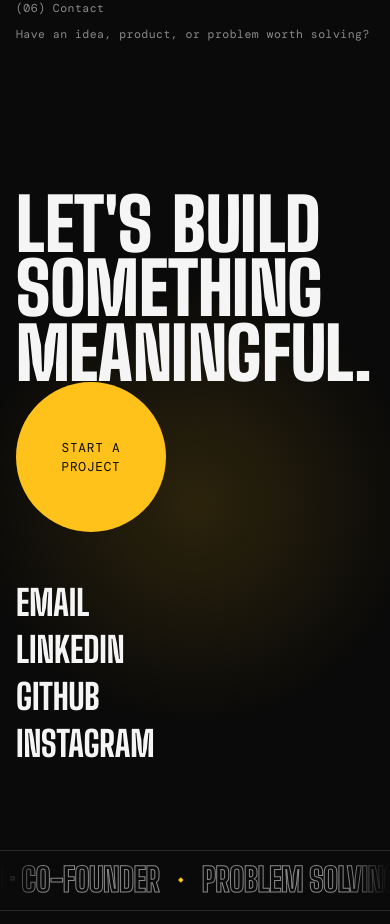
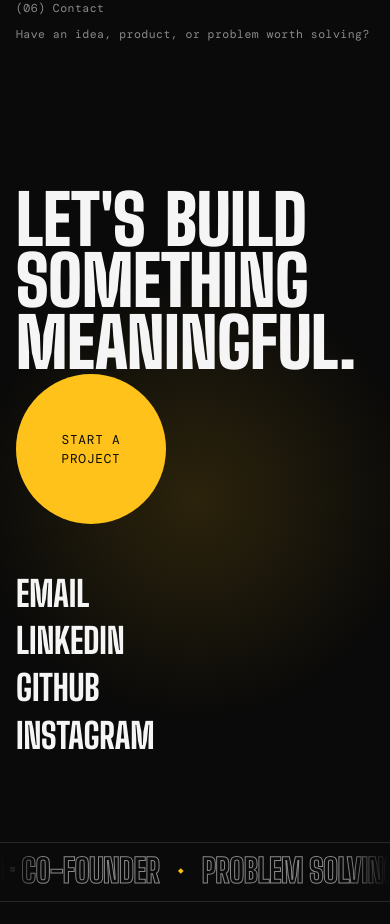
Before and after one commit to Maniyarasan10/ceo, a React (Vite) app: page / in a window 390 px wide. Shown: the part 10936-11860 px from the top of the page. Built offline with nearby package versions, Linux system fonts and the light colour scheme.

Commit message:
fix(contact): size headline from usable width so it never clips

```diff
--- a/src/components/Contact/Contact.css
+++ b/src/components/Contact/Contact.css
@@ -1,6 +1,9 @@
 .contact { position: relative; overflow: hidden; background: radial-gradient(circle 38vmax at var(--mx, 50%) var(--my, 60%), color-mix(in srgb, var(--accent) 14%, transparent), transparent 70%); }
 .contact__inner { padding: 8vh var(--pad) 10vh; display: grid; gap: 8vh; }
-.contact__title { font-size: clamp(3.6rem, 18.5vw, 26rem); line-height: 0.82; font-weight: 900; }
+/* Size the headline from the usable width (viewport minus the section's side padding),
+   not raw vw. The longest line "MEANINGFUL." is ~4.93em wide, so dividing by 5.2 leaves
+   a safety margin and stops the line being clipped on narrow phones. */
+.contact__title { font-size: clamp(3.4rem, calc((100vw - 2 * var(--pad)) / 5.2), 26rem); line-height: 0.82; font-weight: 900; }
 .contact__line { display: block; white-space: nowrap; }
 .contact__line .word { overflow: visible; padding: 0; margin: 0; }
 .contact__line .char { color: color-mix(in srgb, var(--accent) calc(var(--hot, 0) * 100%), var(--fg)); transition: color 0.12s linear; }
```
